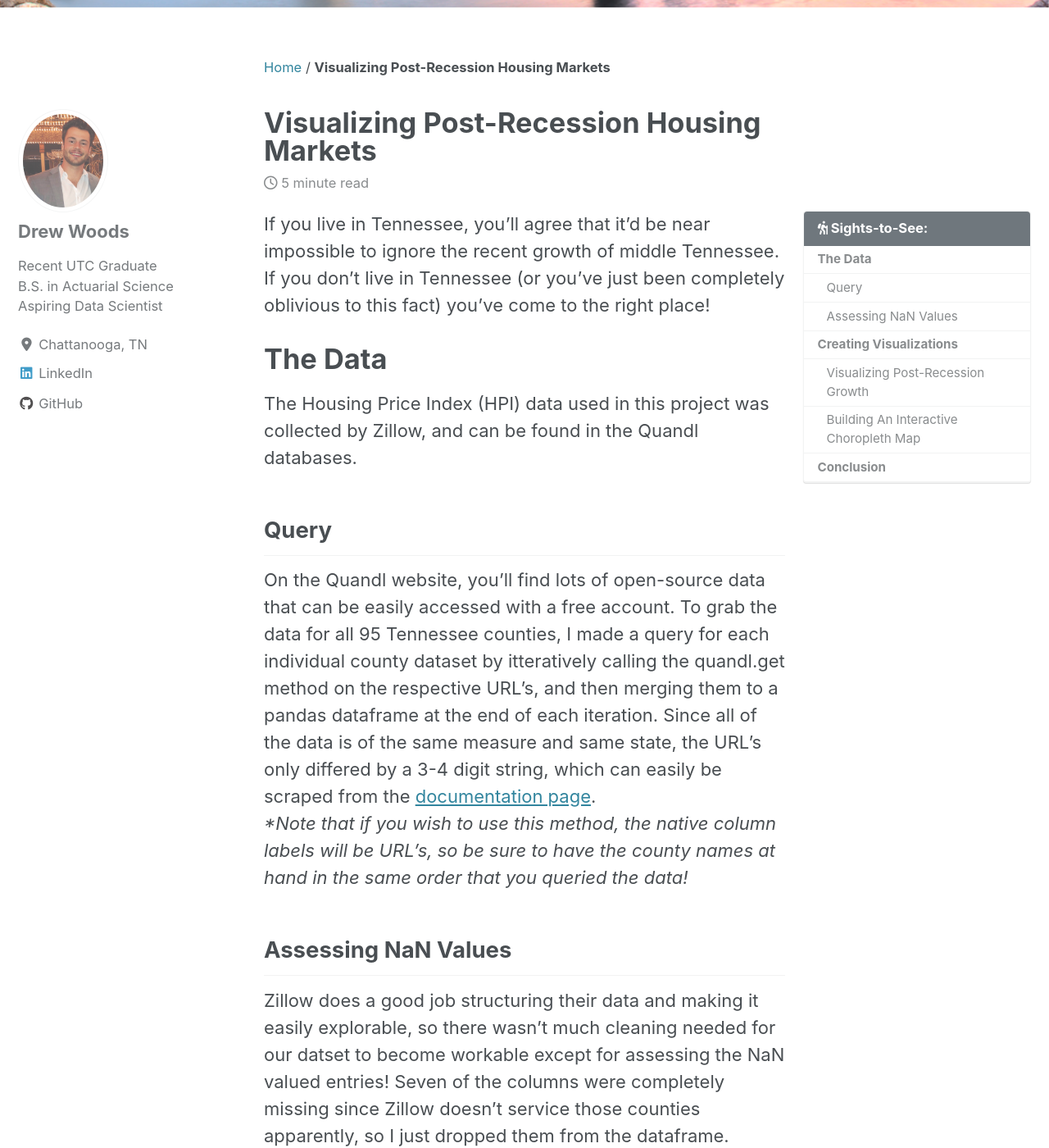
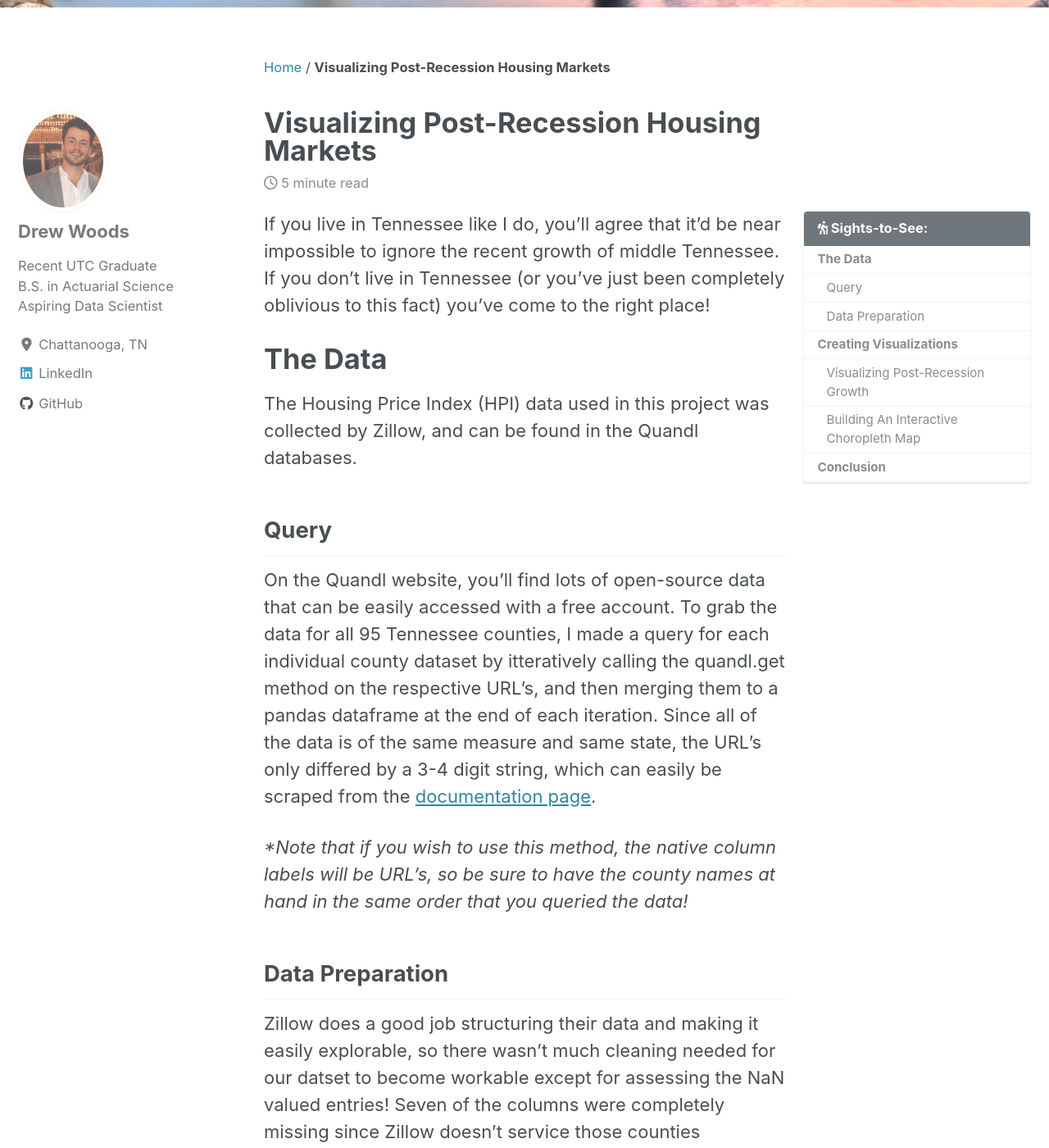
Before and after one commit to backdoordata/backdoordata.github.io, a Jekyll site: the page built from _posts/2020-02-11-TN-HPI-Analysis.md, in a window 1280 px wide and 1400 px high, scrolled down 481 px. Shown: the whole window at 82% size. Built offline with Jekyll 4.4.1, drawn with Linux system fonts in a browser that asks for light colours; cached includes are drawn as plain includes; nearby versions of some CDN libraries.

Commit message:
ML Proj1

```diff
--- a/_posts/2020-02-11-TN-HPI-Analysis.md
+++ b/_posts/2020-02-11-TN-HPI-Analysis.md
@@ -12,16 +12,17 @@ toc_label: " Sights-to-See:"
 toc_icon: "hiking"
 ---
 
-If you live in Tennessee, you'll agree that it'd be near impossible to ignore the recent growth of middle Tennessee. If you don't live in Tennessee (or you've just been completely oblivious to this fact) you've come to the right place!
+If you live in Tennessee like I do, you'll agree that it'd be near impossible to ignore the recent growth of middle Tennessee. If you don't live in Tennessee (or you've just been completely oblivious to this fact) you've come to the right place!
 
 # The Data
 The Housing Price Index (HPI) data used in this project was collected by Zillow, and can be found in the Quandl databases.
 
 ## Query
 On the Quandl website, you'll find lots of open-source data that can be easily accessed with a free account. To grab the data for all 95 Tennessee counties, I made a query for each individual county dataset by itteratively calling the quandl.get method on the respective URL's, and then merging them to a pandas dataframe at the end of each iteration. Since all of the data is of the same measure and same state, the URL's only differed by a 3-4 digit string, which can easily be scraped from the [documentation page](https://www.quandl.com/data/ZILLOW-Zillow-Real-Estate-Research/documentation).
+
 **Note that if you wish to use this method, the native column labels will be URL's, so be sure to have the county names at hand in the same order that you queried the data!*
 
-## Assessing NaN Values
+## Data Preparation
 Zillow does a good job structuring their data and making it easily explorable, so there wasn't much cleaning needed for our datset to become workable except for assessing the NaN valued entries! Seven of the columns were completely missing since Zillow doesn't service those counties apparently, so I just dropped them from the dataframe.
 
 Next, I noticed some missing entries from either the beginning or end of the collection. Since our dataframe contains the monthly HPI from 1996-2018, and we are only using the latter portion for our visualization, the missing early entries weren't of much concern. However, I went ahead and filled them too incase I decide to revisit this dataset later.
```
